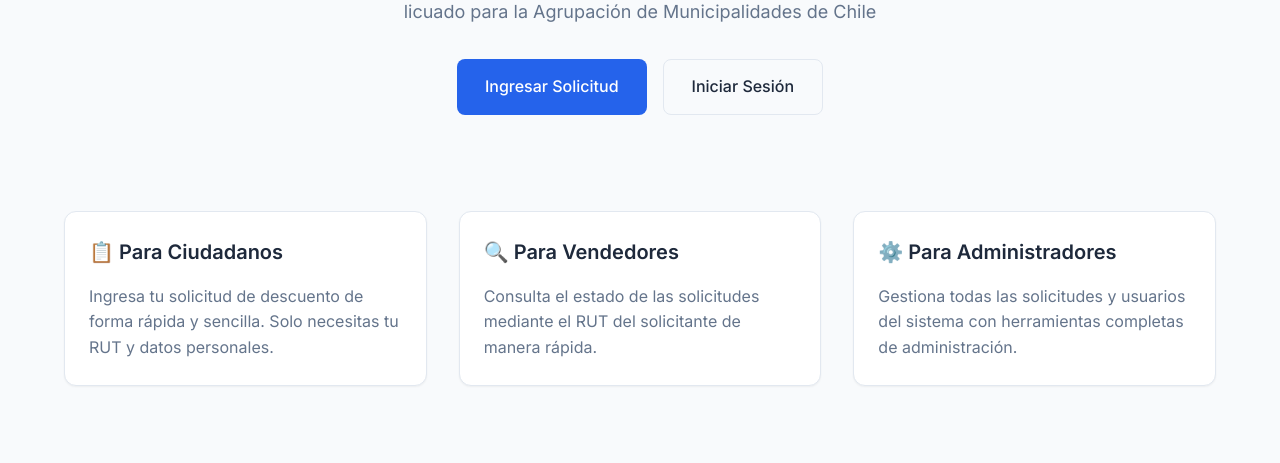
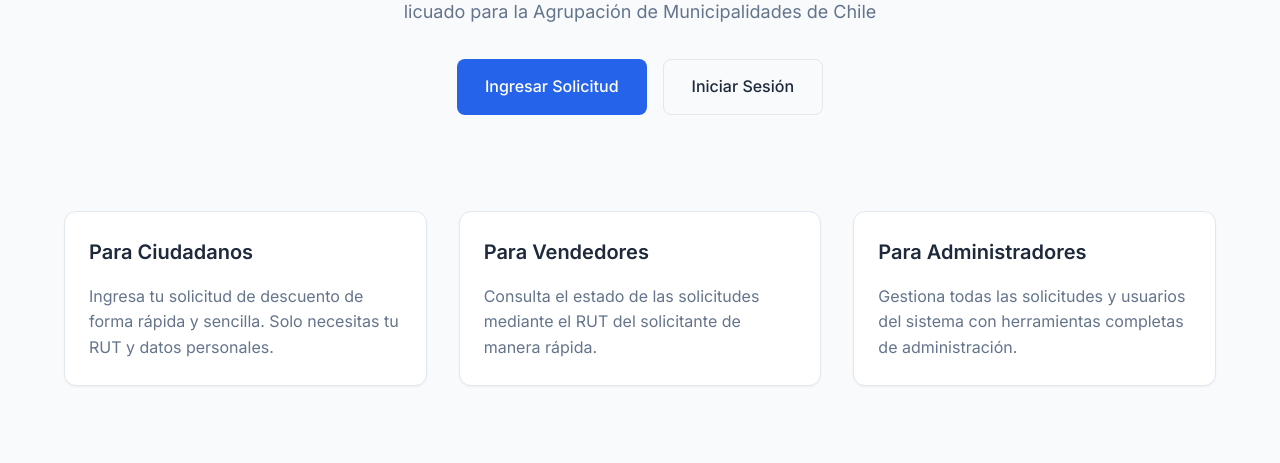
Before and after one commit to CarlosCR144/descuentoGas, a Django app: page / in a window 1280 px wide. Shown: the part 265-728 px from the top of the page. Run offline with Django 5.2, Linux system fonts and the light colour scheme.

Commit message:
fix: correcciones visuales menores

```diff
--- a/descuentoGasApp/templates/index.html
+++ b/descuentoGasApp/templates/index.html
@@ -18,7 +18,7 @@
 <div class="row" style="display: grid; grid-template-columns: repeat(auto-fit, minmax(300px, 1fr)); gap: 2rem; margin-top: 3rem;">
     <div class="card">
         <div class="card-body">
-            <h3 class="card-title">📋 Para Ciudadanos</h3>
+            <h3 class="card-title">Para Ciudadanos</h3>
             <p style="color: var(--color-text-secondary); margin-top: 1rem;">
                 Ingresa tu solicitud de descuento de forma rápida y sencilla. Solo necesitas tu RUT y datos personales.
             </p>
@@ -27,7 +27,7 @@
 
     <div class="card">
         <div class="card-body">
-            <h3 class="card-title">🔍 Para Vendedores</h3>
+            <h3 class="card-title">Para Vendedores</h3>
             <p style="color: var(--color-text-secondary); margin-top: 1rem;">
                 Consulta el estado de las solicitudes mediante el RUT del solicitante de manera rápida.
             </p>
@@ -36,7 +36,7 @@
 
     <div class="card">
         <div class="card-body">
-            <h3 class="card-title">⚙️ Para Administradores</h3>
+            <h3 class="card-title">Para Administradores</h3>
             <p style="color: var(--color-text-secondary); margin-top: 1rem;">
                 Gestiona todas las solicitudes y usuarios del sistema con herramientas completas de administración.
             </p>
--- a/descuentoGasApp/templates/solicitudes/ingresar_solicitud.html
+++ b/descuentoGasApp/templates/solicitudes/ingresar_solicitud.html
@@ -1,4 +1,6 @@
 {% extends 'base.html' %}
+
+{% load static %}
 
 {% block title %}Ingresar Solicitud - DescuentoGas{% endblock %}
 
```
Also changed, not shown: descuentoGasApp/templates/perfil/ver_perfil.html (+4 -4 lines).
